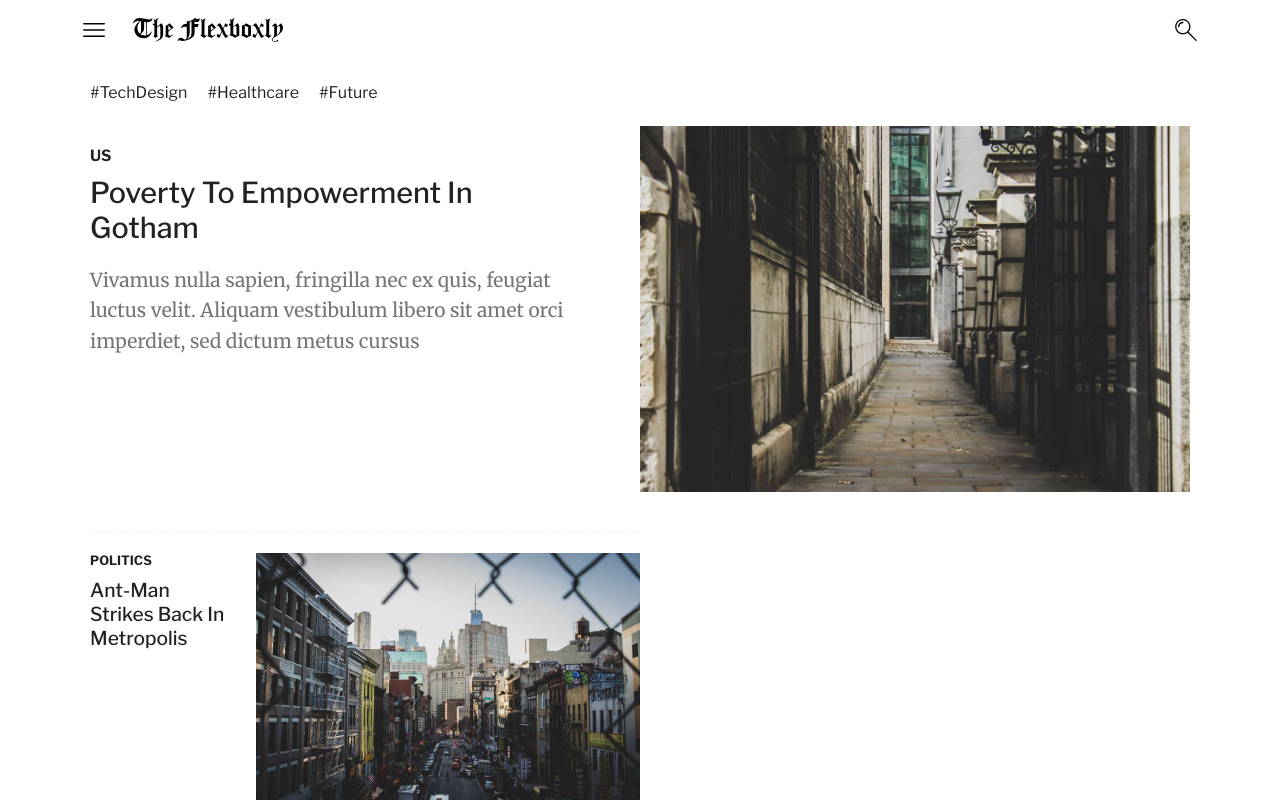
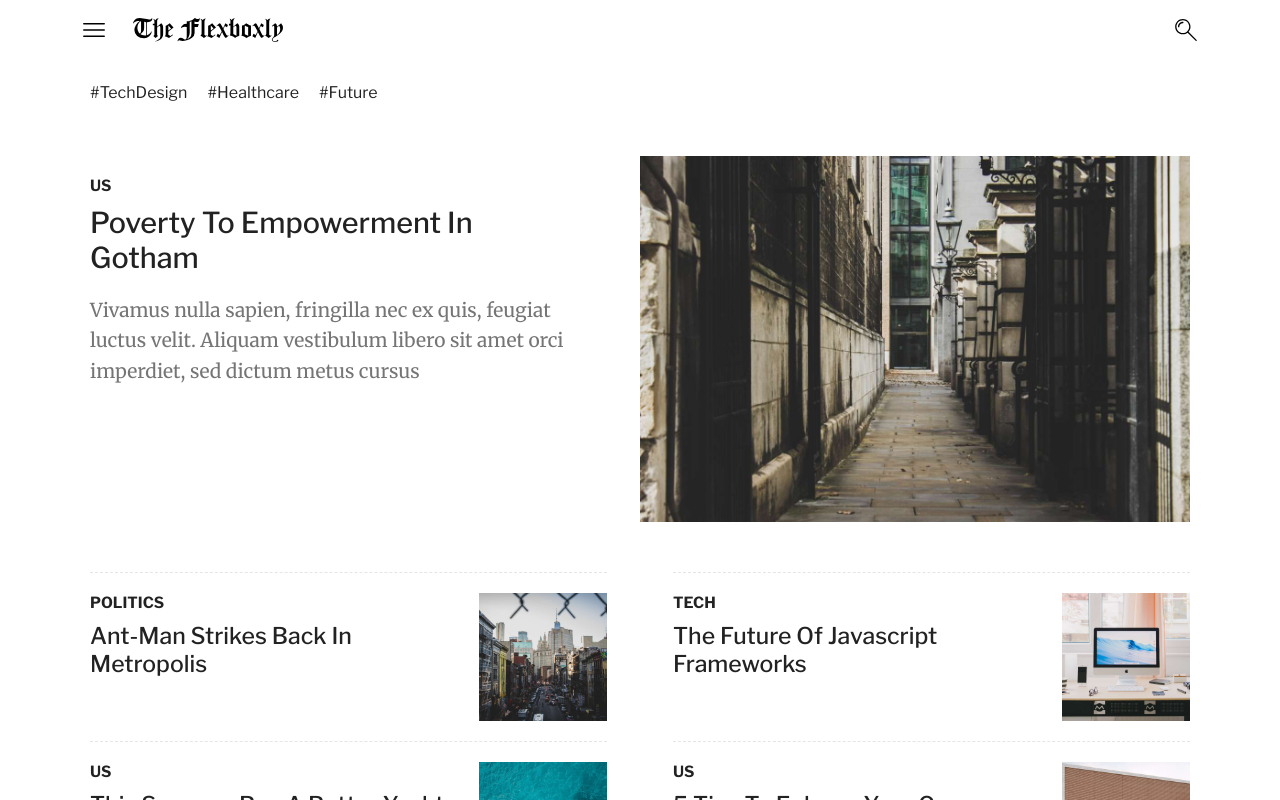
Before and after one commit to darkroom51/flexboxly-react, a React (Create React App) app: page / in a window 1280 px wide. Shown: the top 800 px of the page. Built offline with nearby package versions, Linux system fonts and the light colour scheme.

Commit message:
add RWD to RegularArticle list

```diff
--- a/src/components/ArticlesList/ArticlesList.js
+++ b/src/components/ArticlesList/ArticlesList.js
@@ -1,10 +1,17 @@
 import React from "react";
+import styled from "styled-components";
 import FeaturedArticle from "./FeaturedArticle";
 import RegularArticle from "./RegularArticle";
 
+const StyledSection = styled.section`
+  display: flex;
+  flex-direction: row;
+  flex-wrap: wrap;
+`;
+
 const ArticlesList = ({ articles }) => {
   return (
-    <section>
+    <StyledSection>
       {articles.map((article, index) => (
         <React.Fragment key={article.id}>
           {index < 1 ? (
@@ -14,7 +21,7 @@ const ArticlesList = ({ articles }) => {
           )}
         </React.Fragment>
       ))}
-    </section>
+    </StyledSection>
   );
 };
 
--- a/src/components/ArticlesList/FeaturedArticle.js
+++ b/src/components/ArticlesList/FeaturedArticle.js
@@ -9,7 +9,7 @@ const StyledArticle = styled.article`
   @media screen and (min-width: 768px) {
     display: flex;
     flex-direction: row-reverse;
-    margin-bottom: 4rem;
+    margin: 3rem 0 5rem 0;
   }
   @media screen and (min-width: 1024px) {
     font-size: 1.2em;
--- a/src/components/ArticlesList/RegularArticle.js
+++ b/src/components/ArticlesList/RegularArticle.js
@@ -7,9 +7,16 @@ import StyledListCategory from "../common/StyledListCategory";
 const StyledArticle = styled.article`
   display: flex;
   align-items: flex-start;
-  border-top: 1px dashed #eee;
-  @media screen and (min-width: 768px){
-    width: 50%;
+border-top: 1px dashed ${({theme})=>theme.lineGrey};
+  width: 100%;
+  @media screen and (min-width: 768px) {
+    width: 47%;
+    &:nth-of-type(2n+1) {
+      margin-left: 6%;
+    }
+  }
+  @media screen and (min-width: 1024px) {
+    font-size: 1.2em;
   }
 `;
 
@@ -23,9 +30,14 @@ const StyledImage = styled.img`
   height: 20vw;
   object-fit: cover;
   margin: 2rem 0;
-  @media screen and (min-width: 480px){
+  @media screen and (min-width: 480px) {
     width: 30vw;
     height: auto;
+  }
+  @media screen and (min-width: 768px) {
+    width: 10vw;
+    height: 10vw;
+    object-fit: cover;
   }
 `;
 
--- a/src/theme/theme.js
+++ b/src/theme/theme.js
@@ -5,6 +5,7 @@ export const theme = {
   mainGrey: "#757575",
   grey6: "#666",
   grey9: "#999",
+  lineGrey: "#e5e5e5",
   testPink: "pink",
   testBlue: "skyblue",
   menuOffset: "6rem",
```
